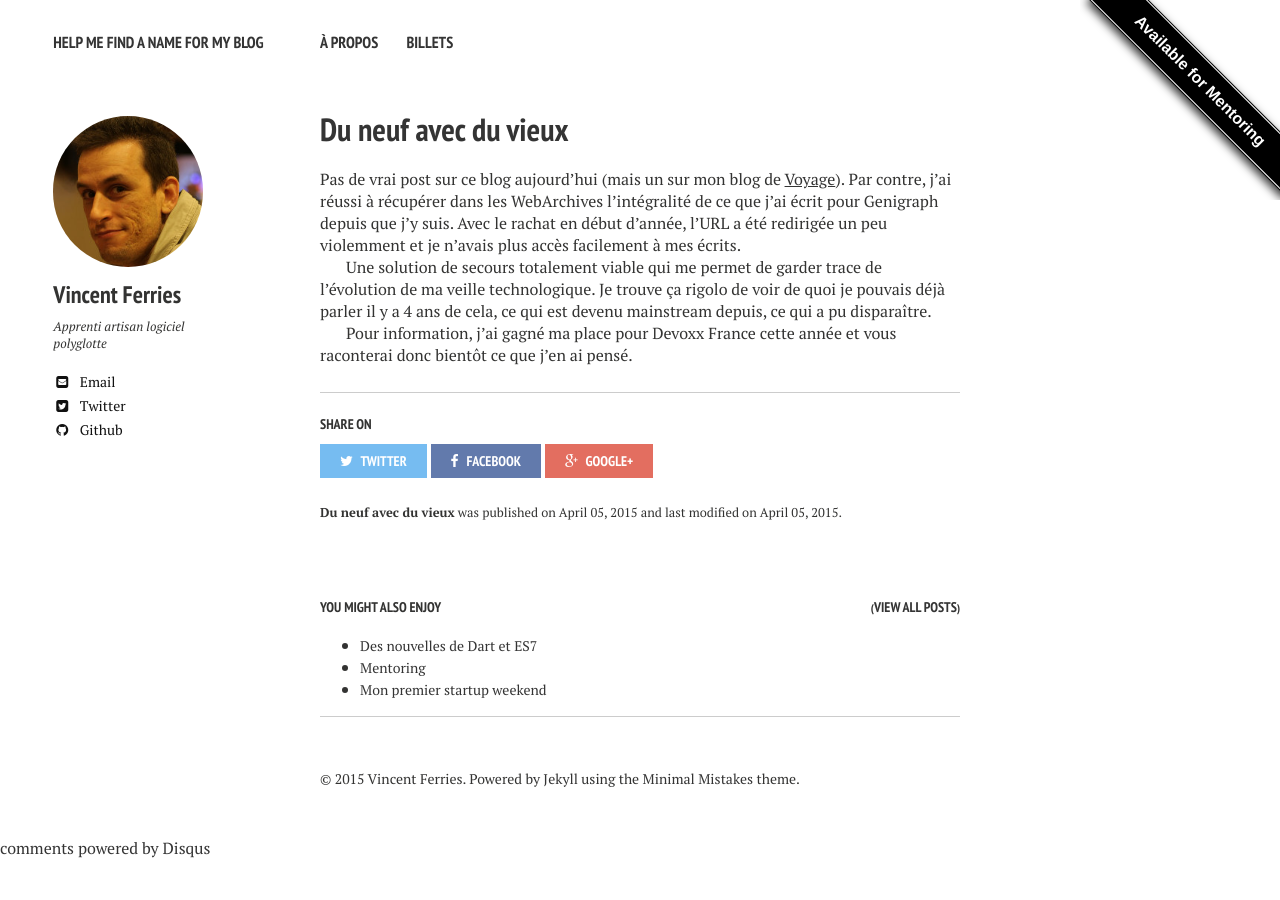
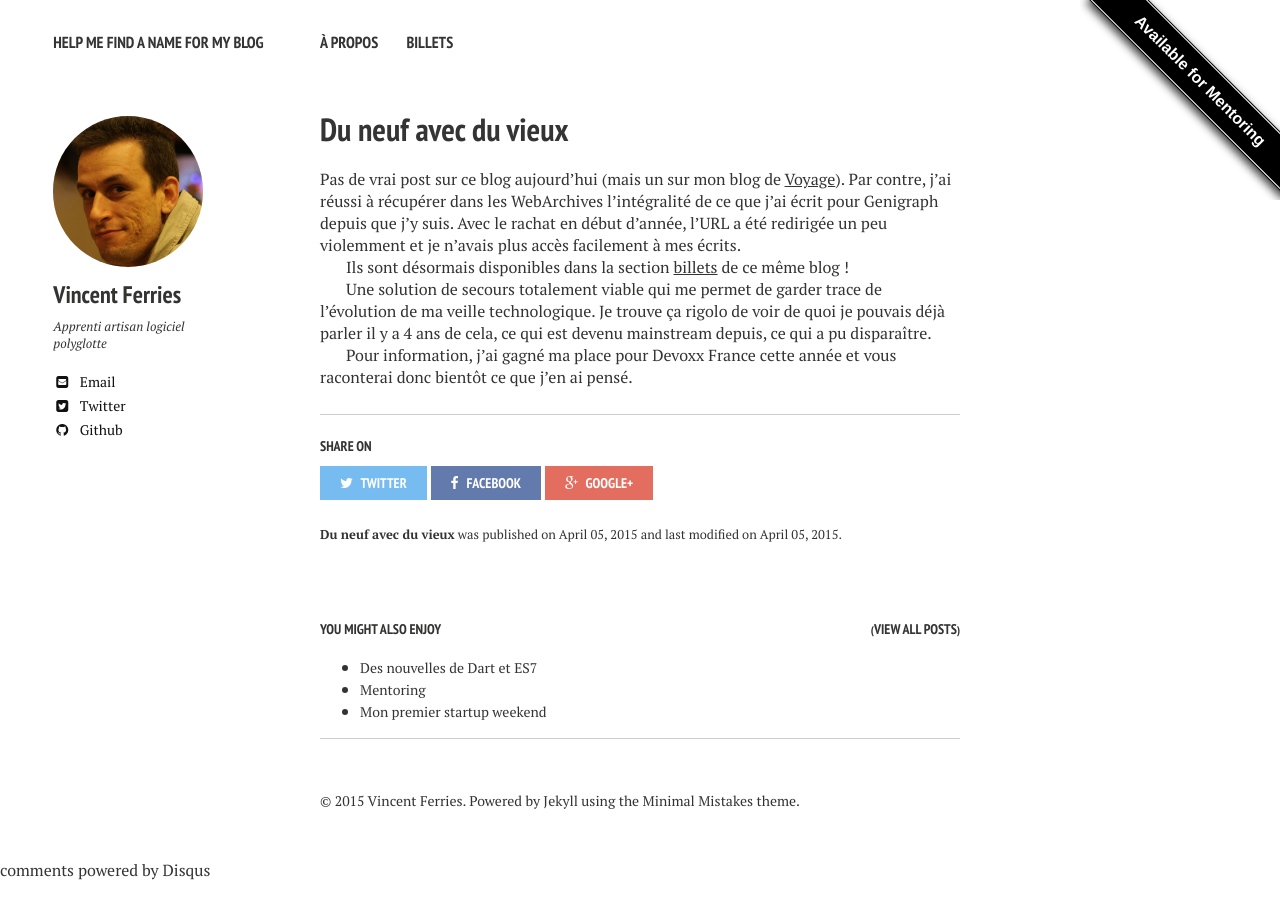
Before and after one commit to vferries/blog, a Jekyll site: the page built from _posts/2015-04-05-neuf-avec-vieux.md, in a window 1280 px wide. Built offline with Jekyll 4.4.1, drawn with Linux system fonts in a browser that asks for light colours; nearby versions of some CDN libraries; comment, search, counter and statistics services are not loaded.

Commit message:
Ajout du lien vers les vieux posts.

```diff
--- a/_posts/2015-04-05-neuf-avec-vieux.md
+++ b/_posts/2015-04-05-neuf-avec-vieux.md
@@ -10,6 +10,8 @@ comments: true
 Pas de vrai post sur ce blog aujourd'hui (mais un sur mon blog de [Voyage](http://vferries.github.io/voyage)).
 Par contre, j'ai réussi à récupérer dans les WebArchives l'intégralité de ce que j'ai écrit pour Genigraph depuis que j'y suis. Avec le rachat en début d'année, l'URL a été redirigée un peu violemment et je n'avais plus accès facilement à mes écrits.
 
+Ils sont désormais disponibles dans la section [billets](/posts) de ce même blog !
+
 Une solution de secours totalement viable qui me permet de garder trace de l'évolution de ma veille technologique. Je trouve ça rigolo de voir de quoi je pouvais déjà parler il y a 4 ans de cela, ce qui est devenu mainstream depuis, ce qui a pu disparaître.
 
 Pour information, j'ai gagné ma place pour Devoxx France cette année et vous raconterai donc bientôt ce que j'en ai pensé.
```
